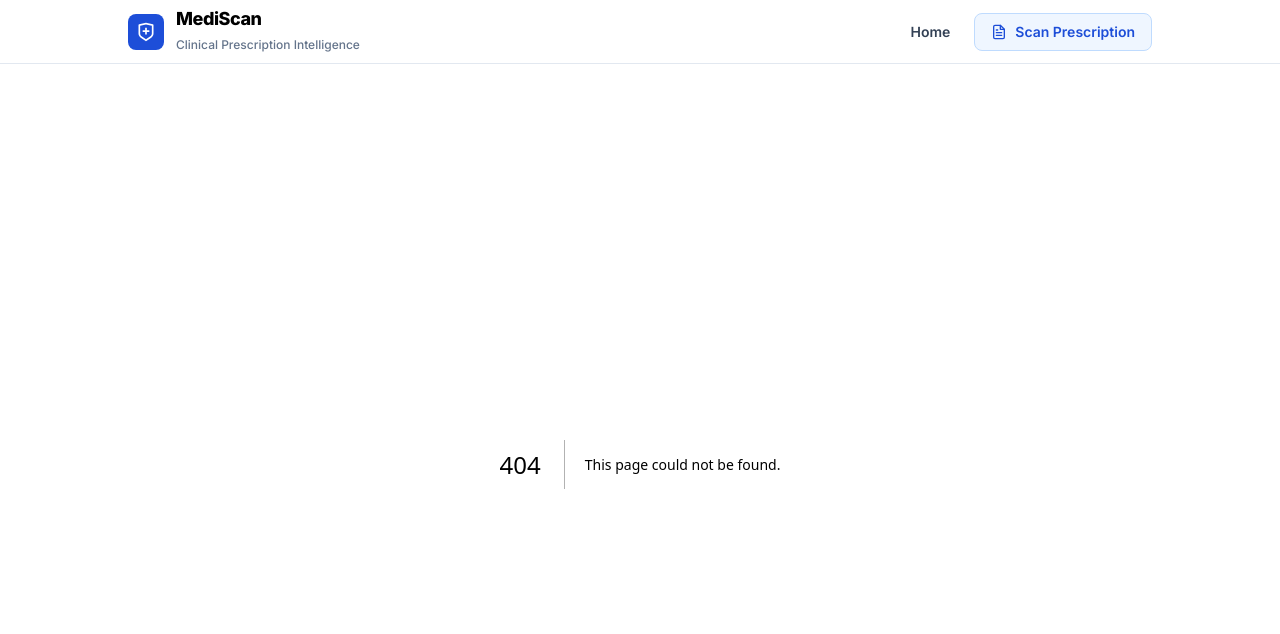
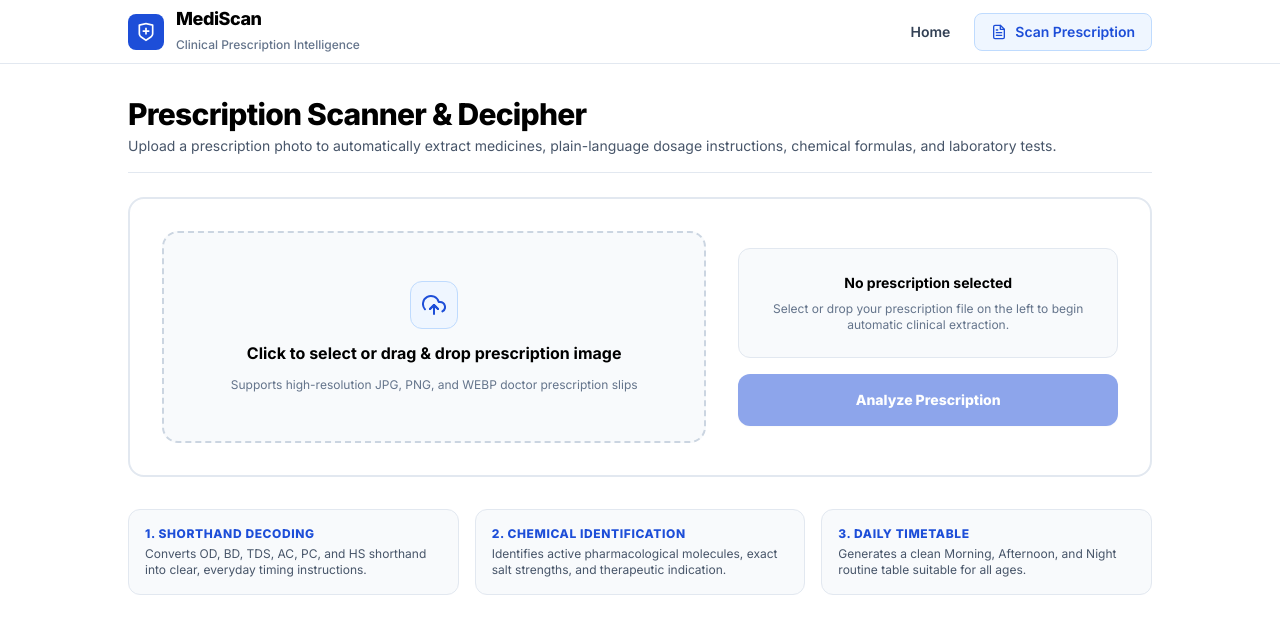
Before and after one commit to Megh2005/dev-challange-2, a Next.js app: page /scan in a window 1280 px wide. Before the commit this address had no page. Shown: the top 634 px of the page. Built offline with nearby package versions, Linux system fonts and the light colour scheme.

Commit message:
feat: add prescription scan and upload interactive page

```diff
--- /dev/null
+++ b/app/scan/page.tsx
@@ -0,0 +1,220 @@
+"use client";
+
+import React, { useState, useEffect } from "react";
+import PrescriptionResultView from "@/components/PrescriptionResultView";
+import { PrescriptionScanResult } from "@/types/prescription";
+import { UploadCloudIcon } from "@/components/icons";
+
+export default function ScanPrescriptionPage() {
+  const [selectedFile, setSelectedFile] = useState<File | null>(null);
+  const [previewUrl, setPreviewUrl] = useState<string | null>(null);
+
+  const [isScanning, setIsScanning] = useState(false);
+  const [scanResult, setScanResult] = useState<PrescriptionScanResult | null>(null);
+  const [errorMessage, setErrorMessage] = useState<string | null>(null);
+
+  useEffect(() => {
+    return () => {
+      if (previewUrl) {
+        URL.revokeObjectURL(previewUrl);
+      }
+    };
+  }, [previewUrl]);
+
+  const handleFileChange = (e: React.ChangeEvent<HTMLInputElement>) => {
+    if (e.target.files && e.target.files[0]) {
+      const file = e.target.files[0];
+      if (previewUrl) {
+        URL.revokeObjectURL(previewUrl);
+      }
+      setSelectedFile(file);
+      setPreviewUrl(URL.createObjectURL(file));
+      setScanResult(null);
+      setErrorMessage(null);
+    }
+  };
+
+  const handleClearFile = () => {
+    if (previewUrl) {
+      URL.revokeObjectURL(previewUrl);
+    }
+    setSelectedFile(null);
+    setPreviewUrl(null);
+    setScanResult(null);
+    setErrorMessage(null);
+  };
+
+  const handleRunScan = async () => {
+    if (!selectedFile) {
+      setErrorMessage("Please select or drop a prescription image to analyze.");
+      return;
+    }
+
+    setIsScanning(true);
+    setErrorMessage(null);
+
+    try {
+      const formData = new FormData();
+      formData.append("file", selectedFile);
+
+      const response = await fetch("/api/scan", {
+        method: "POST",
+        body: formData
+      });
+
+      const resData = await response.json();
+      if (resData.success) {
+        setScanResult(resData.data);
+      } else {
+        setErrorMessage(resData.error || "Prescription analysis failed. Please verify your file.");
+      }
+    } catch (err) {
+      setErrorMessage(
+        err instanceof Error ? err.message : "Prescription analysis failed."
+      );
+    } finally {
+      setIsScanning(false);
+    }
+  };
+
+  return (
+    <div className="w-[80vw] mx-auto py-8 bg-white text-black min-h-[92vh]">
+      {/* If results are displayed, show the revamped full result view directly */}
+      {scanResult ? (
+        <PrescriptionResultView
+          result={scanResult}
+          previewUrl={previewUrl}
+          onReset={handleClearFile}
+        />
+      ) : (
+        /* If no result yet, show the streamlined upload & scan interface */
+        <div className="space-y-6">
+          {/* Page Title */}
+          <div className="pb-4 border-b border-slate-200">
+            <h1 className="text-2xl sm:text-3xl font-extrabold text-black tracking-tight">
+              Prescription Scanner &amp; Decipher
+            </h1>
+            <p className="text-sm text-slate-600 mt-1">
+              Upload a prescription photo to automatically extract medicines, plain-language dosage instructions, chemical formulas, and laboratory tests.
+            </p>
+          </div>
+
+          {/* Upload Card */}
+          <div className="bg-white rounded-2xl border-2 border-slate-200 p-6 sm:p-8">
+            <div className="grid grid-cols-1 md:grid-cols-12 gap-8 items-center">
+              {/* File Picker Dropzone */}
+              <div className="md:col-span-7">
+                <div className="relative border-2 border-dashed border-slate-300 hover:border-blue-600 rounded-2xl p-8 sm:p-12 text-center bg-slate-50 transition-colors cursor-pointer group">
+                  <input
+                    type="file"
+                    accept="image/*"
+                    onChange={handleFileChange}
+                    className="absolute inset-0 w-full h-full opacity-0 cursor-pointer z-10"
+                  />
+                  <div className="flex flex-col items-center justify-center space-y-3">
+                    <div className="w-12 h-12 rounded-xl bg-blue-50 border border-blue-200 text-blue-700 flex items-center justify-center group-hover:bg-blue-100 transition-colors">
+                      <UploadCloudIcon className="w-6 h-6" />
+                    </div>
+                    <p className="text-base font-bold text-black">
+                      {selectedFile ? selectedFile.name : "Click to select or drag & drop prescription image"}
+                    </p>
+                    <p className="text-xs text-slate-500">
+                      Supports high-resolution JPG, PNG, and WEBP doctor prescription slips
+                    </p>
+                  </div>
+                </div>
+              </div>
+
+              {/* Action & Preview Summary */}
+              <div className="md:col-span-5 space-y-4">
+                {selectedFile && previewUrl ? (
+                  <div className="p-4 bg-slate-50 border border-slate-200 rounded-xl space-y-3">
+                    <div className="flex items-center justify-between">
+                      <div className="truncate pr-2">
+                        <p className="text-sm font-bold text-black truncate">{selectedFile.name}</p>
+                        <p className="text-xs text-slate-500">{(selectedFile.size / 1024).toFixed(1)} KB</p>
+                      </div>
+                      <button
+                        type="button"
+                        onClick={handleClearFile}
+                        className="text-xs font-bold text-slate-600 hover:text-black underline shrink-0"
+                      >
+                        Remove
+                      </button>
+                    </div>
+
+                    <div className="h-36 overflow-hidden rounded-lg border border-slate-200 bg-white flex items-center justify-center">
+                      {/* eslint-disable-next-line @next/next/no-img-element */}
+                      <img
+                        src={previewUrl}
+                        alt="Prescription preview"
+                        className="h-full w-full object-cover"
+                      />
+                    </div>
+                  </div>
+                ) : (
+                  <div className="p-6 bg-slate-50 border border-slate-200 rounded-xl text-center space-y-2">
+                    <p className="text-sm font-bold text-black">No prescription selected</p>
+                    <p className="text-xs text-slate-500">
+                      Select or drop your prescription file on the left to begin automatic clinical extraction.
+                    </p>
+                  </div>
+                )}
+
+                {errorMessage && (
+                  <div className="p-3.5 bg-red-50 border border-red-200 text-red-900 text-xs font-medium rounded-xl">
+                    {errorMessage}
+                  </div>
+                )}
+
+                <button
+                  type="button"
+                  onClick={handleRunScan}
+                  disabled={isScanning || !selectedFile}
+                  className="w-full py-4 px-6 rounded-xl bg-blue-700 text-white font-extrabold text-sm hover:bg-blue-800 disabled:opacity-50 transition-colors shadow-sm"
+                >
+                  {isScanning ? (
+                    <span className="flex items-center justify-center space-x-2">
+                      <span className="w-4 h-4 border-2 border-white border-t-transparent rounded-full animate-spin"></span>
+                      <span>Transcribing &amp; Analyzing Prescription...</span>
+                    </span>
+                  ) : (
+                    "Analyze Prescription"
+                  )}
+                </button>
+              </div>
+            </div>
+          </div>
+
+          {/* Quick instructions / features card */}
+          <div className="grid grid-cols-1 md:grid-cols-3 gap-4 pt-2">
+            <div className="p-4 bg-slate-50 border border-slate-200 rounded-xl space-y-1">
+              <h3 className="text-xs font-extrabold text-blue-700 uppercase tracking-wider">
+                1. Shorthand Decoding
+              </h3>
+              <p className="text-xs text-slate-600">
+                Converts OD, BD, TDS, AC, PC, and HS shorthand into clear, everyday timing instructions.
+              </p>
+            </div>
+            <div className="p-4 bg-slate-50 border border-slate-200 rounded-xl space-y-1">
+              <h3 className="text-xs font-extrabold text-blue-700 uppercase tracking-wider">
+                2. Chemical Identification
+              </h3>
+              <p className="text-xs text-slate-600">
+                Identifies active pharmacological molecules, exact salt strengths, and therapeutic indication.
+              </p>
+            </div>
+            <div className="p-4 bg-slate-50 border border-slate-200 rounded-xl space-y-1">
+              <h3 className="text-xs font-extrabold text-blue-700 uppercase tracking-wider">
+                3. Daily Timetable
+              </h3>
+              <p className="text-xs text-slate-600">
+                Generates a clean Morning, Afternoon, and Night routine table suitable for all ages.
+              </p>
+            </div>
+          </div>
+        </div>
+      )}
+    </div>
+  );
+}
```
